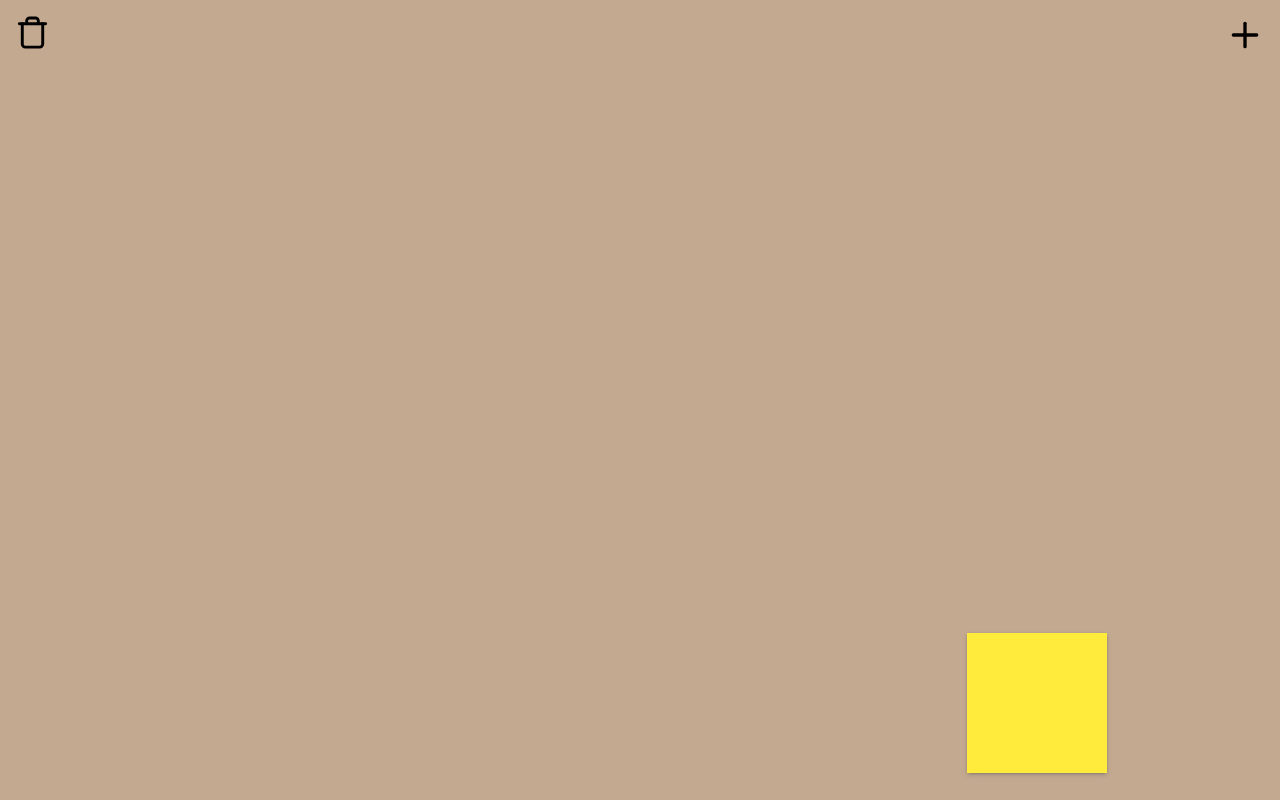
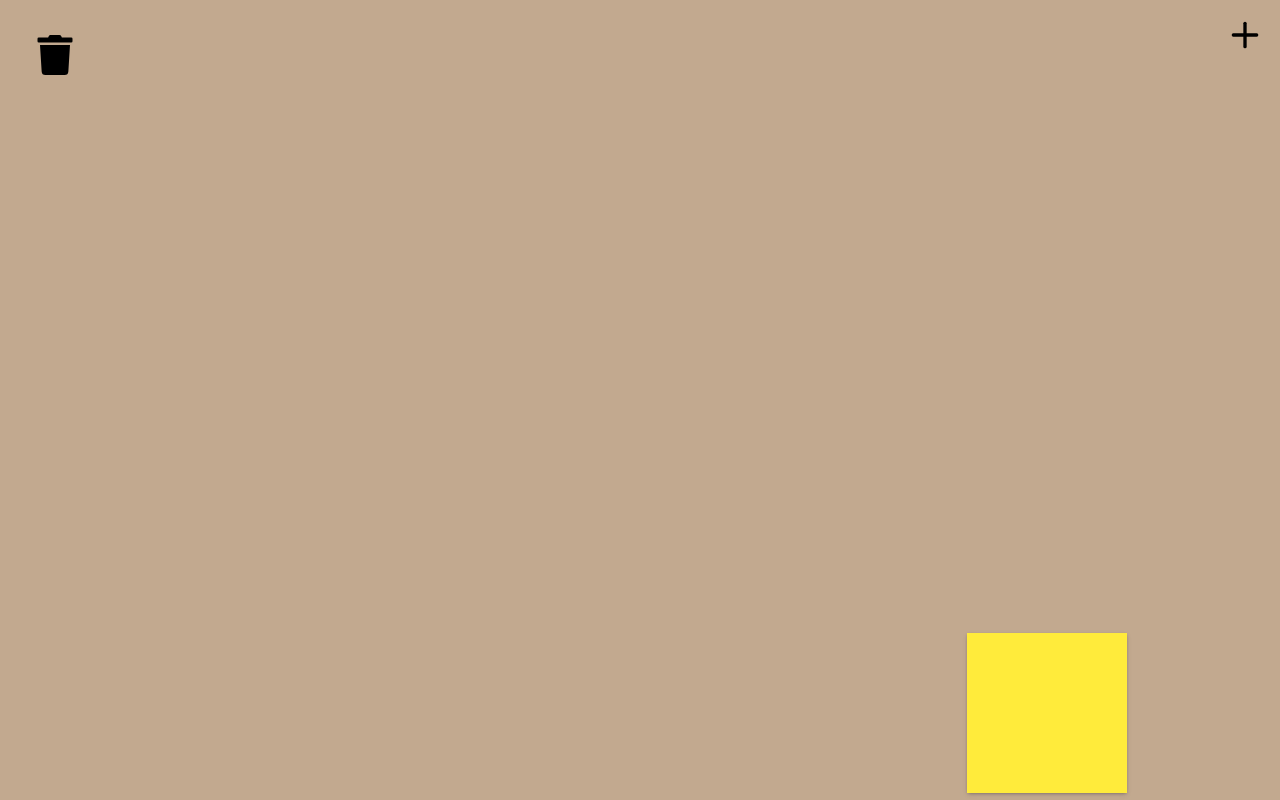
Before and after one commit to Blindeen/sticky-board, a React (Vite) app: page / in a window 1280 px wide. Both pictures are taken after a click on the icon 1245 px from the left and 35 px from the top of the page. Built offline with nearby package versions, Linux system fonts and the light colour scheme.

Commit message:
add droppable area for bin icon

```diff
--- a/index.html
+++ b/index.html
@@ -2,7 +2,6 @@
 <html lang="en">
     <head>
         <meta charset="UTF-8" />
-        <link rel="icon" type="image/svg+xml" href="" />
         <meta name="viewport" content="width=device-width, initial-scale=1.0" />
         <title>Sticky Board</title>
     </head>
--- a/src/components/Board/Board.tsx
+++ b/src/components/Board/Board.tsx
@@ -1,8 +1,9 @@
 import { useRef, useState, useEffect } from 'react';
 
-import { LuPlus, LuTrash } from 'react-icons/lu';
+import { LuPlus } from 'react-icons/lu';
 
 import { Note as NoteComponent } from '../Note';
+import { Trash } from '../Trash';
 import { Note } from '../../model/note.model';
 import { Coords } from '../../model/coords.model';
 import { drawCoords } from '../../utils/drawCoords';
@@ -41,7 +42,6 @@ const Board = () => {
     };
 
     const moveNoteHandler = (noteId: number, leftCornerCoords: Coords) => {
-        console.log('move');
         setNotes((oldNotes) => {
             const newNotes = [...oldNotes];
             const note = newNotes.find(({ id }) => noteId === id);
@@ -73,16 +73,7 @@ const Board = () => {
             ref={boardRef}
             onDragOver={(e) => e.preventDefault()}
         >
-            <LuTrash
-                className={styles.trashIcon}
-                size={35}
-                onDrop={(e) => {
-                    const noteId = e.dataTransfer.getData('noteId');
-                    if (noteId) {
-                        deleteNoteHandler(+noteId);
-                    }
-                }}
-            />
+            <Trash onDeleteNote={deleteNoteHandler} />
             <LuPlus
                 className={styles.plusIcon}
                 size={40}
--- a/src/components/Board/board.module.css
+++ b/src/components/Board/board.module.css
@@ -13,10 +13,3 @@
     right: 15px;
     cursor: pointer;
 }
-
-/* Trash icon styles */
-.trashIcon {
-    position: absolute;
-    top: 15px;
-    left: 15px;
-}
--- a/src/components/Note/note.module.css
+++ b/src/components/Note/note.module.css
@@ -2,8 +2,8 @@
     position: absolute;
     left: 0;
     top: 0;
-    height: 120px;
-    width: 120px;
+    height: 140px;
+    width: 140px;
     padding: 10px;
     background-color: #ffeb3b;
     box-shadow: rgba(50, 50, 93, 0.25) 0px 2px 5px -1px,
--- /dev/null
+++ b/src/components/Trash/Trash.tsx
@@ -0,0 +1,41 @@
+import { useState } from 'react';
+
+import { FaTrash } from 'react-icons/fa';
+import styles from './trash.module.css';
+
+interface TrashProps {
+    onDeleteNote: (id: number) => void;
+}
+
+const Trash = ({ onDeleteNote }: TrashProps) => {
+    const [isDropZoneActive, setIsDropZoneActive] = useState(false);
+
+    const droppableAreaClassName = isDropZoneActive
+        ? `${styles.droppableArea} ${styles.active}`
+        : styles.droppableArea;
+
+    return (
+        <div
+            className={droppableAreaClassName}
+            onDragOver={(e) => {
+                e.preventDefault();
+                setIsDropZoneActive(true);
+            }}
+            onDragEnter={() => {
+                setIsDropZoneActive(true);
+            }}
+            onDragLeave={() => setIsDropZoneActive(false)}
+            onDrop={(e) => {
+                const noteId = e.dataTransfer.getData('noteId');
+                if (noteId) {
+                    onDeleteNote(+noteId);
+                }
+                setIsDropZoneActive(false);
+            }}
+        >
+            <FaTrash size={40} />
+        </div>
+    );
+};
+
+export default Trash;
--- /dev/null
+++ b/src/components/Trash/index.ts
@@ -0,0 +1,3 @@
+import Trash from './Trash';
+
+export { Trash };
--- /dev/null
+++ b/src/components/Trash/trash.module.css
@@ -0,0 +1,13 @@
+/* Trash icon styles */
+.droppableArea {
+    position: absolute;
+    top: 15px;
+    left: 15px;
+    padding: 20px;
+    transition: 0.3s;
+}
+
+.active {
+    transition: 0.3s;
+    background-color: rgba(255, 255, 255, 0.521);
+}
```
